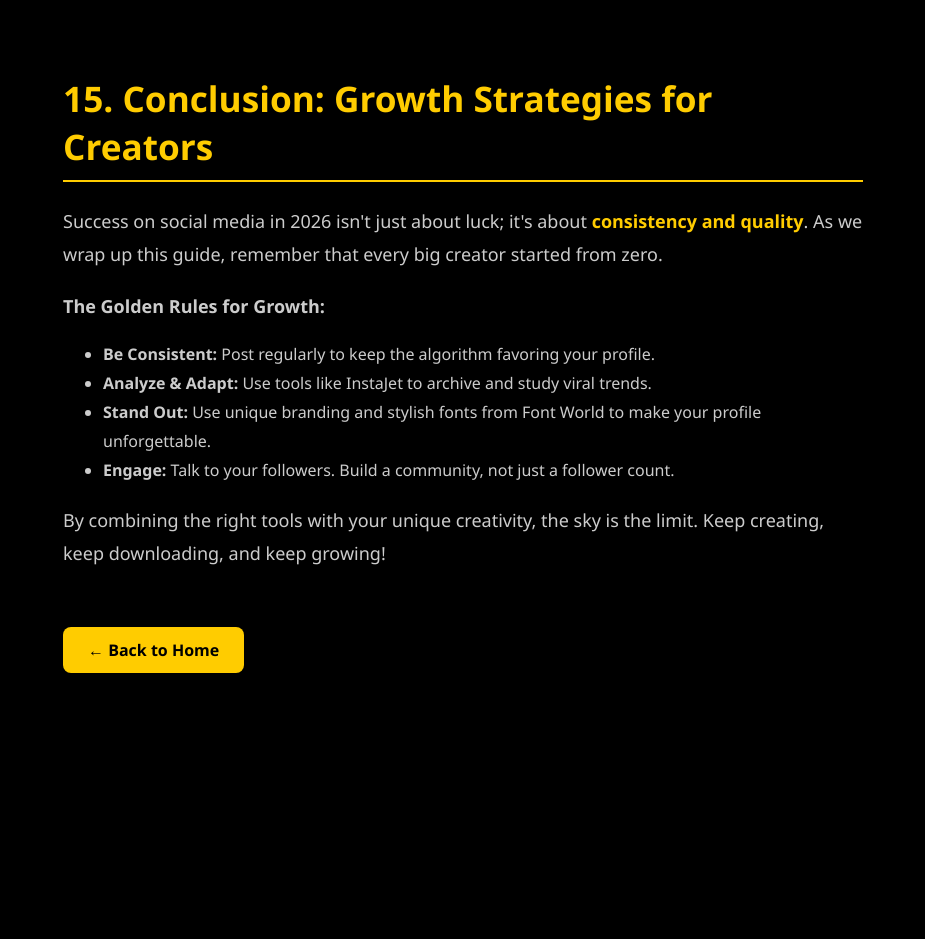
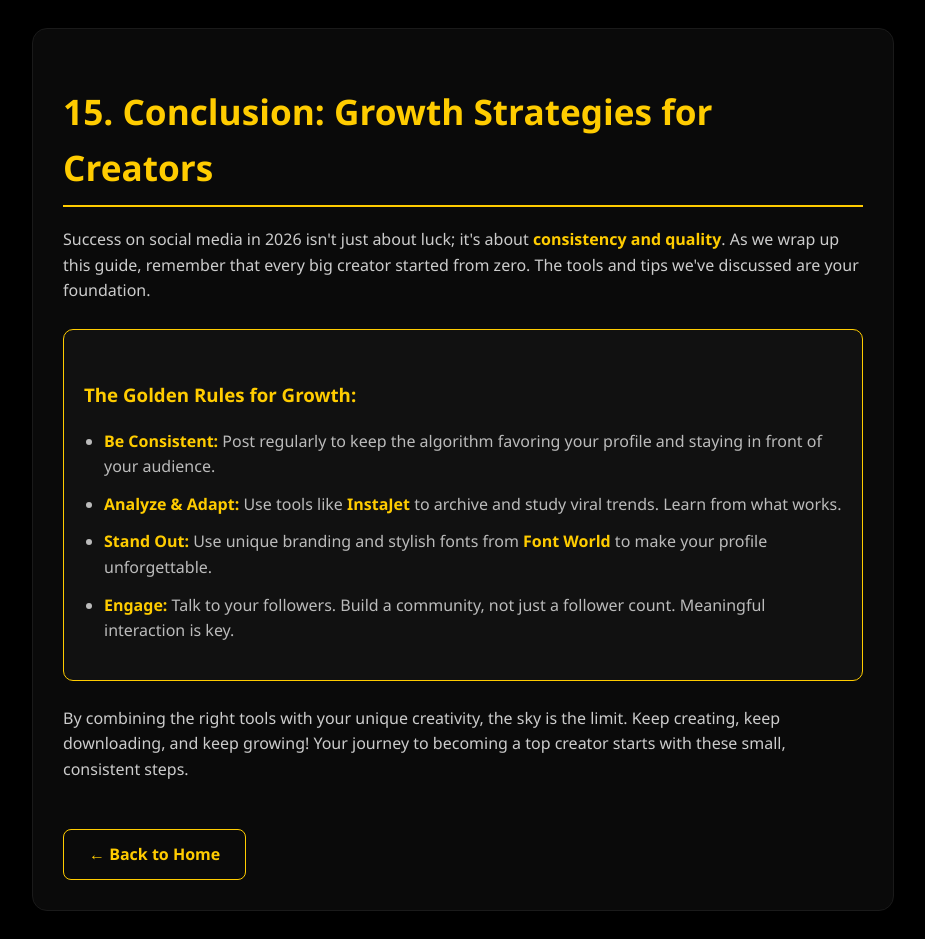
Before and after one commit to joyvijayan/jet-app, a Flask app: page /growth-strategies.html in a window 1280 px wide. Shown: the whole page, without its empty margins (177-1102 px from the left). Before the commit the page ends 673 px from the top, so only its background shows below. Run offline with Flask 3, Linux system fonts and the light colour scheme.

Commit message:
Update growth-strategies.html

```diff
--- a/templates/growth-strategies.html
+++ b/templates/growth-strategies.html
@@ -3,32 +3,39 @@
 <head>
     <meta charset="UTF-8">
     <meta name="viewport" content="width=device-width, initial-scale=1.0">
-    <title>Conclusion: Growth Strategies for Creators - InstaJet</title>
+    <link rel="canonical" href="https://instajet.online/growth-strategies.html" />
+    <title>15. Conclusion: Ultimate Growth Strategies for Creators - InstaJet</title>
     <style>
-        body { background-color: #000; color: #fff; font-family: 'Segoe UI', sans-serif; text-align: center; margin: 0; padding: 0; }
-        .container { padding: 50px 20px; max-width: 800px; margin: auto; text-align: left; }
-        h1 { color: #ffcc00; font-size: 2.2rem; border-bottom: 2px solid #ffcc00; padding-bottom: 10px; }
-        p { color: #ccc; line-height: 1.8; font-size: 18px; margin-top: 20px; }
-        .highlight { color: #ffcc00; font-weight: bold; }
-        .back-btn { display: inline-block; margin-top: 40px; color: #000; background: #ffcc00; text-decoration: none; padding: 12px 25px; border-radius: 8px; font-weight: bold; }
+        body { background-color: #000; color: #fff; font-family: 'Segoe UI', sans-serif; line-height: 1.6; padding: 20px; }
+        .container { max-width: 800px; margin: auto; background: #0a0a0a; padding: 30px; border-radius: 15px; border: 1px solid #1a1a1a; }
+        h1 { color: #ffcc00; font-size: 2.2rem; border-bottom: 2px solid #ffcc00; padding-bottom: 10px; margin-bottom: 20px; }
+        h3 { color: #ffcc00; margin-top: 30px; }
+        p { color: #ccc; }
+        .gold-box { background: #111; padding: 20px; border-radius: 10px; border: 1px solid #ffcc00; margin: 25px 0; }
+        ul { color: #bbb; padding-left: 20px; }
+        li { margin-bottom: 12px; }
+        b { color: #ffcc00; }
+        .back-btn { display: inline-block; margin-top: 30px; color: #ffcc00; text-decoration: none; font-weight: bold; border: 1px solid #ffcc00; padding: 12px 25px; border-radius: 8px; }
     </style>
 </head>
 <body>
-    <div class="container">
-        <h1>15. Conclusion: Growth Strategies for Creators</h1>
-        <p>Success on social media in 2026 isn't just about luck; it's about <span class="highlight">consistency and quality</span>. As we wrap up this guide, remember that every big creator started from zero.</p>
+<div class="container">
+    <h1>15. Conclusion: Growth Strategies for Creators</h1>
+    <p>Success on social media in 2026 isn't just about luck; it's about <b>consistency and quality</b>. As we wrap up this guide, remember that every big creator started from zero. The tools and tips we've discussed are your foundation.</p>
 
-        <p><b>The Golden Rules for Growth:</b></p>
-        <ul style="color: #ccc; line-height: 1.8;">
-            <li><b>Be Consistent:</b> Post regularly to keep the algorithm favoring your profile.</li>
-            <li><b>Analyze & Adapt:</b> Use tools like InstaJet to archive and study viral trends.</li>
-            <li><b>Stand Out:</b> Use unique branding and stylish fonts from Font World to make your profile unforgettable.</li>
-            <li><b>Engage:</b> Talk to your followers. Build a community, not just a follower count.</li>
+    <div class="gold-box">
+        <h3>The Golden Rules for Growth:</h3>
+        <ul>
+            <li><b>Be Consistent:</b> Post regularly to keep the algorithm favoring your profile and staying in front of your audience.</li>
+            <li><b>Analyze & Adapt:</b> Use tools like <b>InstaJet</b> to archive and study viral trends. Learn from what works.</li>
+            <li><b>Stand Out:</b> Use unique branding and stylish fonts from <b>Font World</b> to make your profile unforgettable.</li>
+            <li><b>Engage:</b> Talk to your followers. Build a community, not just a follower count. Meaningful interaction is key.</li>
         </ul>
+    </div>
 
-        <p>By combining the right tools with your unique creativity, the sky is the limit. Keep creating, keep downloading, and keep growing!</p>
+    <p>By combining the right tools with your unique creativity, the sky is the limit. Keep creating, keep downloading, and keep growing! Your journey to becoming a top creator starts with these small, consistent steps.</p>
 
-        <a href="/" class="back-btn">← Back to Home</a>
-    </div>
+    <a href="/" class="back-btn">← Back to Home</a>
+</div>
 </body>
 </html>
```
